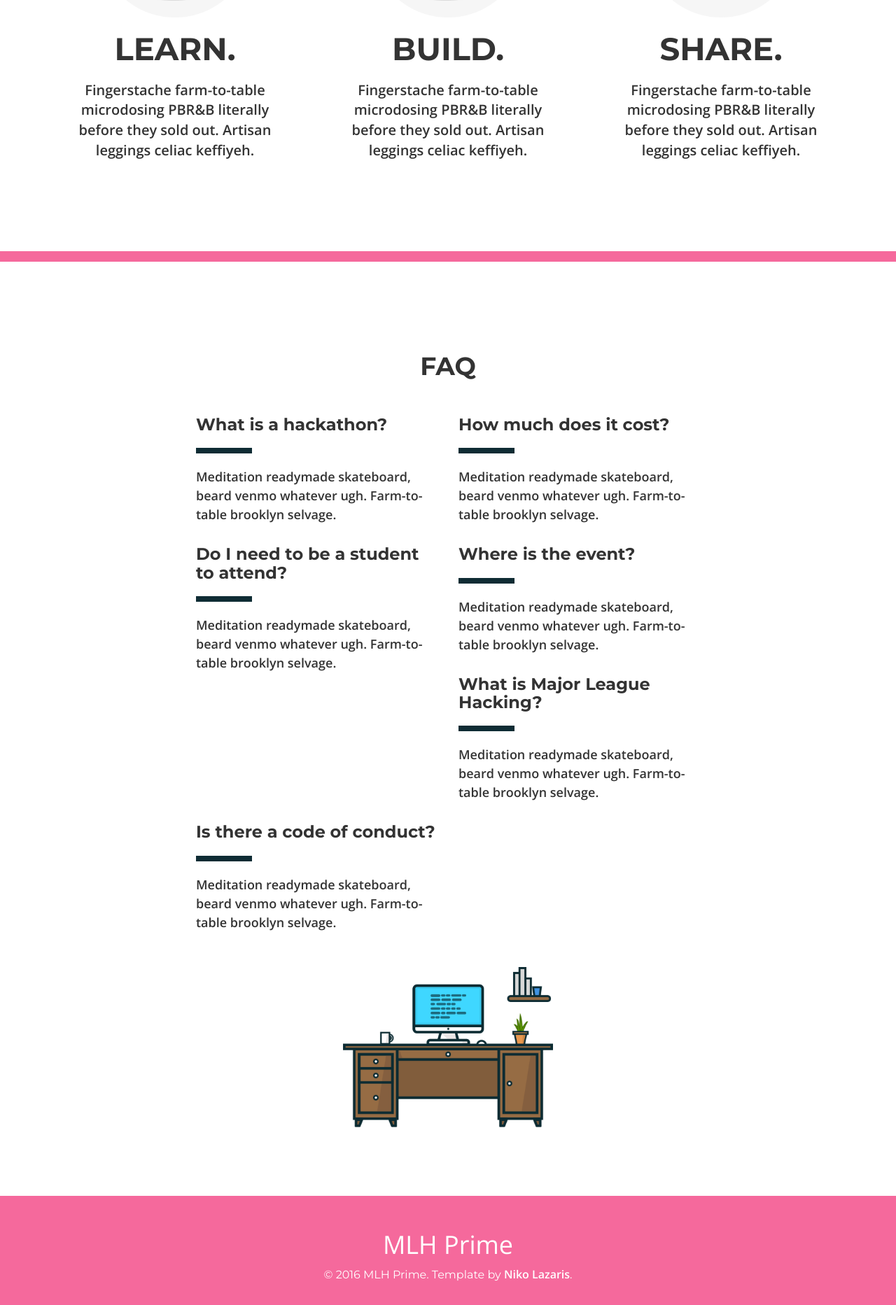
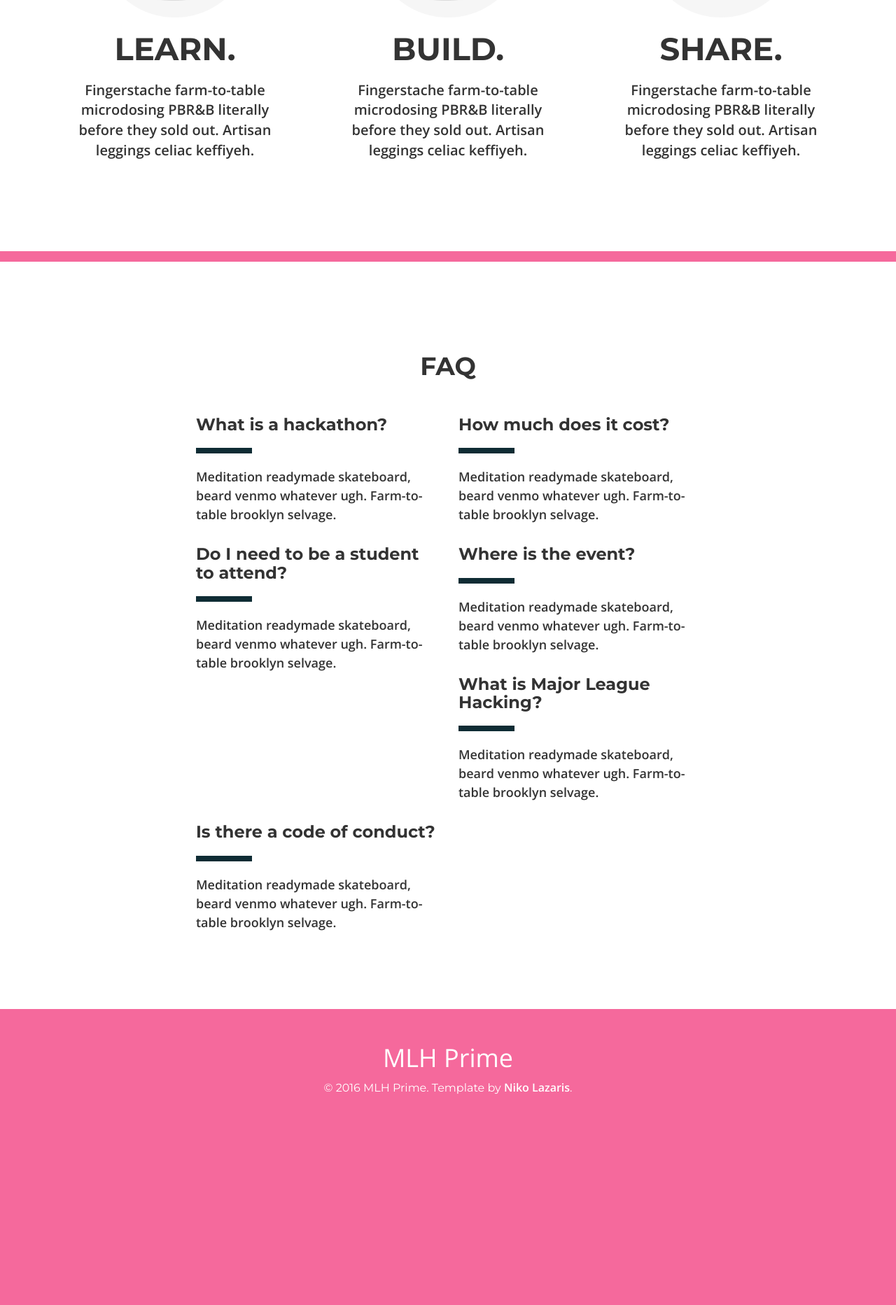
Before and after one commit to MLH/mlh-hackathon-boilerplate, a Jekyll site: the page built from index.html, in a window 1280 px wide. Shown: the part 770-2635 px from the top of the page at 70% size. Built offline with Jekyll 4.4.1, drawn with Linux system fonts in a browser that asks for light colours; nearby versions of some CDN libraries; after the commit the page ends 2368 px from its top, so only the background shows below that.

Commit message:
Removed desk

```diff
--- a/index.html
+++ b/index.html
@@ -40,10 +40,5 @@ layout: default
         {% endfor %}
       </div>
     </div>
-
-    <div class="text-center">
-      <img src="images/desk.png" />
-    </div>
-
   </div>
 </section>
```
Also changed, not shown: images/desk.png (deleted), images/logo_white.png (deleted), images/monitor.png (deleted).
